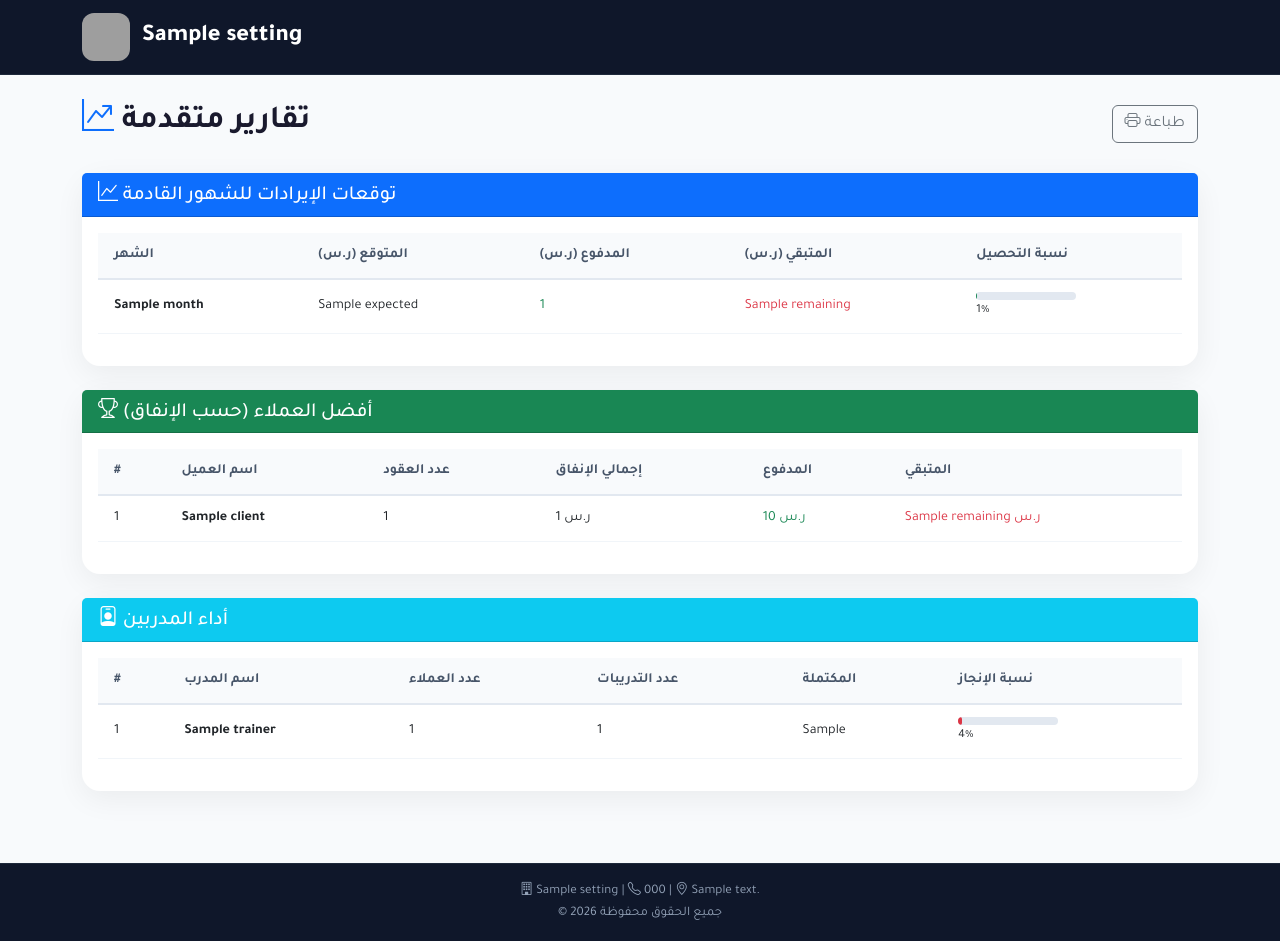
After one commit to fahdsalim19977-sys/taskmanagementerp, a Python web app: template templates/advanced_reports.html in a window 1280 px wide. The commit adds this page. Run offline with Jinja, Linux system fonts and the light colour scheme; the template is opened without the code that fills it: most values are stand-ins (such as "Sample title", 1, 10 or a date in 2020); grey boxes are pictures that could not be loaded.

Commit message:
Add files via upload

```diff
--- /dev/null
+++ b/templates/advanced_reports.html
@@ -0,0 +1,146 @@
+{% extends "base.html" %}
+
+{% block content %}
+<div class="d-flex justify-content-between align-items-center mb-4 flex-wrap">
+    <h2><i class="bi bi-graph-up-arrow text-primary"></i> تقارير متقدمة</h2>
+    <div>
+        <button onclick="window.print()" class="btn btn-outline-secondary">
+            <i class="bi bi-printer"></i> طباعة
+        </button>
+    </div>
+</div>
+
+<!-- ===== توقعات الإيرادات ===== -->
+<div class="card mb-4">
+    <div class="card-header bg-primary text-white">
+        <h5 class="mb-0"><i class="bi bi-graph-up"></i> توقعات الإيرادات للشهور القادمة</h5>
+    </div>
+    <div class="card-body">
+        <div class="table-responsive">
+            <table class="table table-modern">
+                <thead>
+                    <tr>
+                        <th>الشهر</th>
+                        <th>المتوقع (ر.س)</th>
+                        <th>المدفوع (ر.س)</th>
+                        <th>المتبقي (ر.س)</th>
+                        <th>نسبة التحصيل</th>
+                    </tr>
+                </thead>
+                <tbody>
+                    {% for month in revenue_forecast %}
+                    <tr>
+                        <td><span class="fw-bold">{{ month.month }}</span></td>
+                        <td>{{ month.expected }}</td>
+                        <td class="text-success">{{ month.paid }}</td>
+                        <td class="text-danger">{{ month.remaining }}</td>
+                        <td>
+                            <div class="progress" style="height:8px; width:100px;">
+                                <div class="progress-bar bg-success" style="width:{{ month.percentage }}%;"></div>
+                            </div>
+                            <small>{{ month.percentage }}%</small>
+                        </td>
+                    </tr>
+                    {% endfor %}
+                </tbody>
+            </table>
+        </div>
+    </div>
+</div>
+
+<!-- ===== أفضل العملاء ===== -->
+<div class="card mb-4">
+    <div class="card-header bg-success text-white">
+        <h5 class="mb-0"><i class="bi bi-trophy"></i> أفضل العملاء (حسب الإنفاق)</h5>
+    </div>
+    <div class="card-body">
+        <div class="table-responsive">
+            <table class="table table-modern">
+                <thead>
+                    <tr>
+                        <th>#</th>
+                        <th>اسم العميل</th>
+                        <th>عدد العقود</th>
+                        <th>إجمالي الإنفاق</th>
+                        <th>المدفوع</th>
+                        <th>المتبقي</th>
+                    </tr>
+                </thead>
+                <tbody>
+                    {% for client in top_clients %}
+                    <tr>
+                        <td>{{ loop.index }}</td>
+                        <td><span class="fw-bold">{{ client.name }}</span></td>
+                        <td>{{ client.contracts_count }}</td>
+                        <td>{{ client.total_amount }} ر.س</td>
+                        <td class="text-success">{{ client.paid_amount }} ر.س</td>
+                        <td class="text-danger">{{ client.remaining }} ر.س</td>
+                    </tr>
+                    {% endfor %}
+                </tbody>
+            </table>
+        </div>
+    </div>
+</div>
+
+<!-- ===== أداء المدربين ===== -->
+<div class="card">
+    <div class="card-header bg-info text-white">
+        <h5 class="mb-0"><i class="bi bi-person-badge"></i> أداء المدربين</h5>
+    </div>
+    <div class="card-body">
+        <div class="table-responsive">
+            <table class="table table-modern">
+                <thead>
+                    <tr>
+                        <th>#</th>
+                        <th>اسم المدرب</th>
+                        <th>عدد العملاء</th>
+                        <th>عدد التدريبات</th>
+                        <th>المكتملة</th>
+                        <th>نسبة الإنجاز</th>
+                    </tr>
+                </thead>
+                <tbody>
+                    {% for trainer in trainer_performance %}
+                    <tr>
+                        <td>{{ loop.index }}</td>
+                        <td><span class="fw-bold">{{ trainer.name }}</span></td>
+                        <td>{{ trainer.clients_count }}</td>
+                        <td>{{ trainer.tasks_count }}</td>
+                        <td>{{ trainer.completed_tasks }}</td>
+                        <td>
+                            <div class="progress" style="height:8px; width:100px;">
+                                <div class="progress-bar {% if trainer.completion_rate > 70 %}bg-success{% elif trainer.completion_rate > 40 %}bg-warning{% else %}bg-danger{% endif %}"
+                                     style="width:{{ trainer.completion_rate }}%;">
+                                </div>
+                            </div>
+                            <small>{{ trainer.completion_rate }}%</small>
+                        </td>
+                    </tr>
+                    {% endfor %}
+                </tbody>
+            </table>
+        </div>
+    </div>
+</div>
+
+<style>
+.table-modern { font-size: 14px; }
+.table-modern thead th {
+    background: #f8fafc;
+    color: #475569;
+    font-weight: 600;
+    border-bottom: 2px solid #e2e8f0;
+    padding: 12px 16px;
+}
+.table-modern tbody td {
+    padding: 12px 16px;
+    vertical-align: middle;
+    border-bottom: 1px solid #f1f5f9;
+}
+.table-modern tbody tr:hover { background: #f8fafc; }
+.progress { border-radius: 50px; background: #e2e8f0; }
+.progress-bar { border-radius: 50px; }
+</style>
+{% endblock %}
```
Also changed, not shown: templates/index.html (+34 -11 lines), templates/reports.html (+28 -0 lines).
